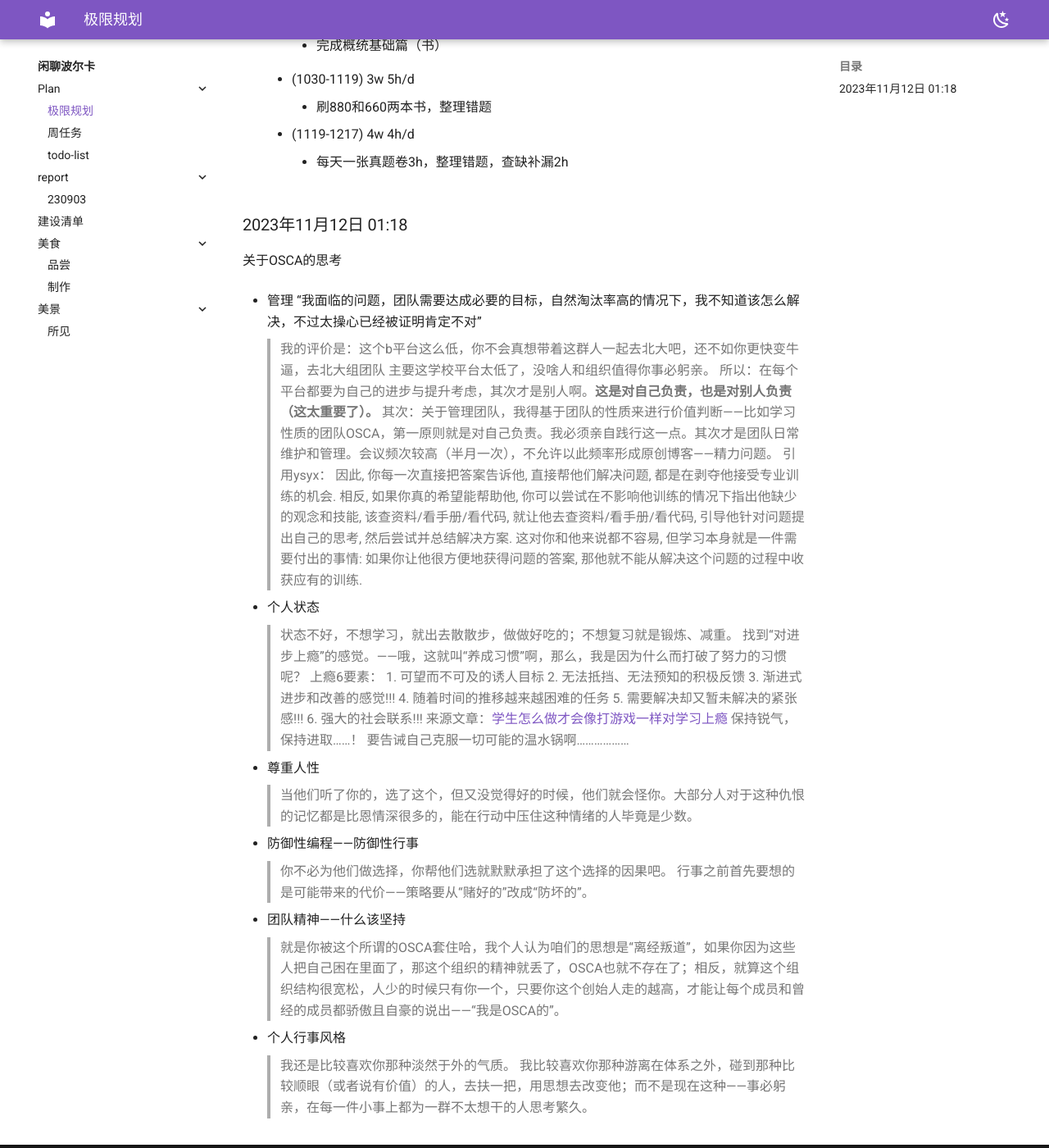
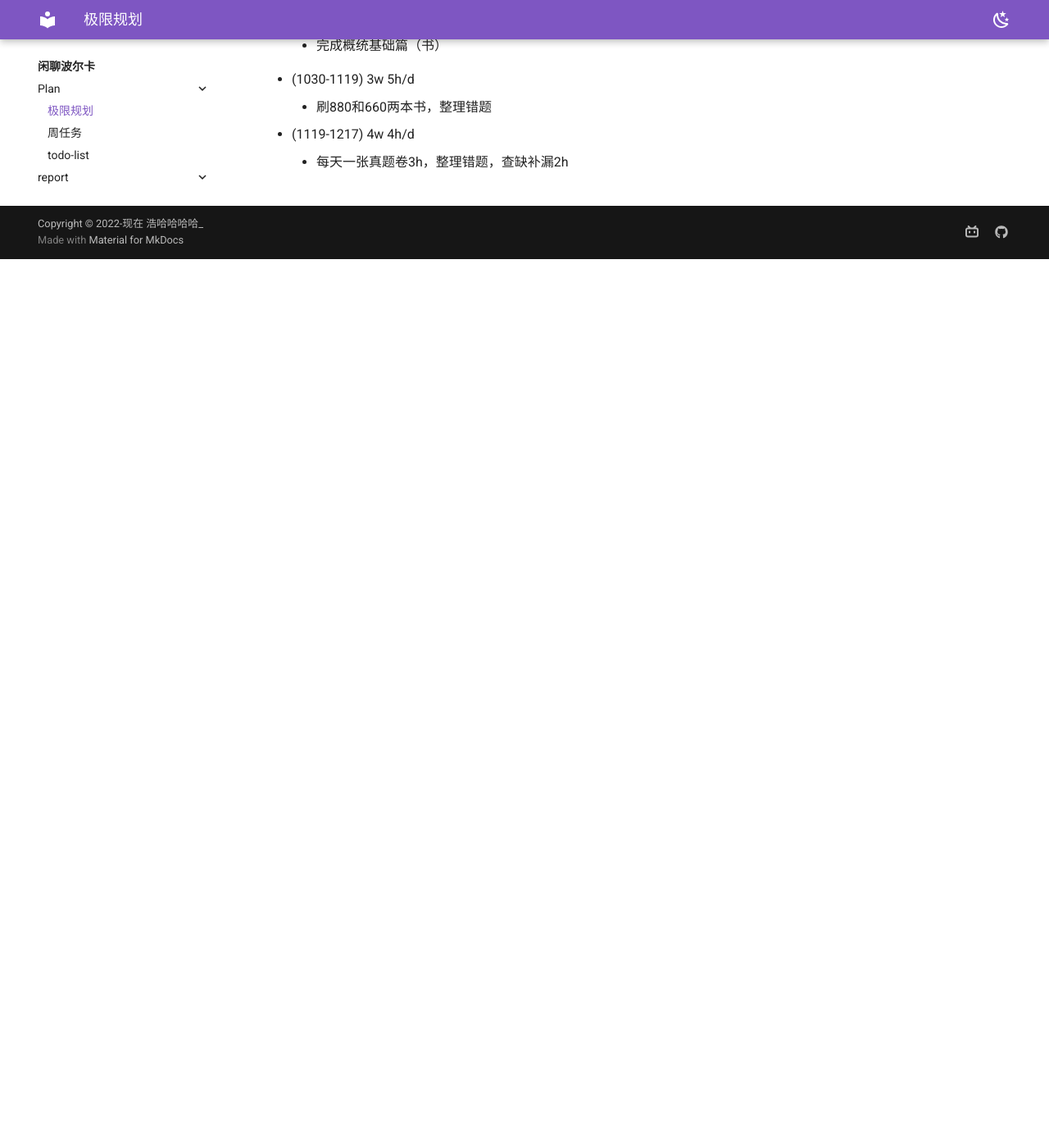
Before and after one commit to Haohahahaha/chat, an MkDocs documentation site: the page built from docs/plan/PEE-plans.md, in a window 1280 px wide and 1400 px high, scrolled down 2319 px. Shown: the whole window at 82% size. Built offline with MkDocs 1.6.1 and Material for MkDocs 9.7.7, drawn with Linux system fonts in a browser that asks for light colours; after the commit the page ends 2635 px from its top, so only the background shows below that.

Commit message:
2023-11-12_02:03:21 update

```diff
--- a/docs/plan/PEE-plans.md
+++ b/docs/plan/PEE-plans.md
@@ -128,44 +128,3 @@
         - 尽力完成B阶段内容
 
 -->
-
-### 2023年11月12日 01:18
-
-关于OSCA的思考
-
-- 管理
-“我面临的问题，团队需要达成必要的目标，自然淘汰率高的情况下，我不知道该怎么解决，不过太操心已经被证明肯定不对”
-> 我的评价是：这个b平台这么低，你不会真想带着这群人一起去北大吧，还不如你更快变牛逼，去北大组团队
-> 主要这学校平台太低了，没啥人和组织值得你事必躬亲。
-所以：在每个平台都要为自己的进步与提升考虑，其次才是别人啊。**这是对自己负责，也是对别人负责（这太重要了）。**
-其次：关于管理团队，我得基于团队的性质来进行价值判断——比如学习性质的团队OSCA，第一原则就是对自己负责。我必须亲自践行这一点。其次才是团队日常维护和管理。会议频次较高（半月一次），不允许以此频率形成原创博客——精力问题。
-引用ysyx：
-> 因此, 你每一次直接把答案告诉他, 直接帮他们解决问题, 都是在剥夺他接受专业训练的机会. 相反, 如果你真的希望能帮助他, 你可以尝试在不影响他训练的情况下指出他缺少的观念和技能, 该查资料/看手册/看代码, 就让他去查资料/看手册/看代码, 引导他针对问题提出自己的思考, 然后尝试并总结解决方案. 这对你和他来说都不容易, 但学习本身就是一件需要付出的事情: 如果你让他很方便地获得问题的答案, 那他就不能从解决这个问题的过程中收获应有的训练.
-
-- 个人状态
-> 状态不好，不想学习，就出去散散步，做做好吃的；不想复习就是锻炼、减重。
-找到“对进步上瘾”的感觉。——哦，这就叫“养成习惯”啊，那么，我是因为什么而打破了努力的习惯呢？
-> 上瘾6要素：
-> 1. 可望而不可及的诱人目标
-> 2. 无法抵挡、无法预知的积极反馈
-> 3. 渐进式进步和改善的感觉!!!
-> 4. 随着时间的推移越来越困难的任务
-> 5. 需要解决却又暂未解决的紧张感!!!
-> 6. 强大的社会联系!!!
-> 来源文章：[学生怎么做才会像打游戏一样对学习上瘾](https://zhuanlan.zhihu.com/p/500730713)
-保持锐气，保持进取……！
-要告诫自己克服一切可能的温水锅啊………………
-
-- 尊重人性
-> 当他们听了你的，选了这个，但又没觉得好的时候，他们就会怪你。大部分人对于这种仇恨的记忆都是比恩情深很多的，能在行动中压住这种情绪的人毕竟是少数。
-
-- 防御性编程——防御性行事
-> 你不必为他们做选择，你帮他们选就默默承担了这个选择的因果吧。
-行事之前首先要想的是可能带来的代价——策略要从“赌好的”改成“防坏的”。
-
-- 团队精神——什么该坚持
-> 就是你被这个所谓的OSCA套住哈，我个人认为咱们的思想是“离经叛道”，如果你因为这些人把自己困在里面了，那这个组织的精神就丢了，OSCA也就不存在了；相反，就算这个组织结构很宽松，人少的时候只有你一个，只要你这个创始人走的越高，才能让每个成员和曾经的成员都骄傲且自豪的说出——“我是OSCA的”。
-
-- 个人行事风格
-> 我还是比较喜欢你那种淡然于外的气质。
-> 我比较喜欢你那种游离在体系之外，碰到那种比较顺眼（或者说有价值）的人，去扶一把，用思想去改变他；而不是现在这种——事必躬亲，在每一件小事上都为一群不太想干的人思考繁久。
```
